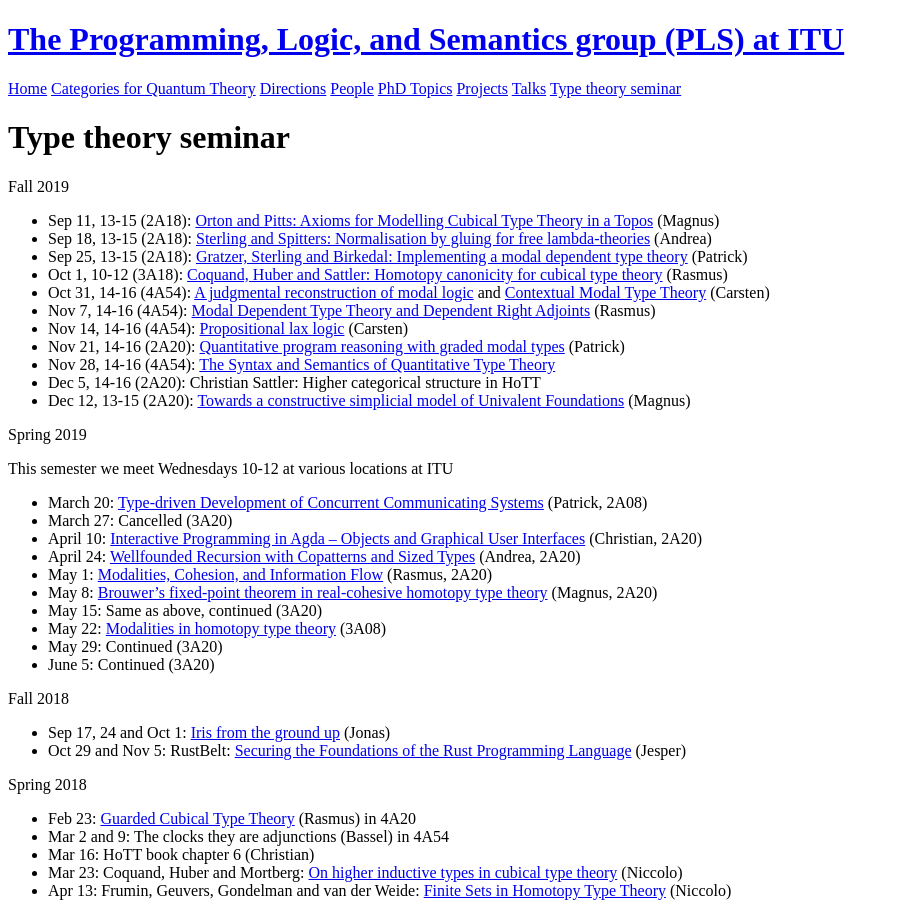
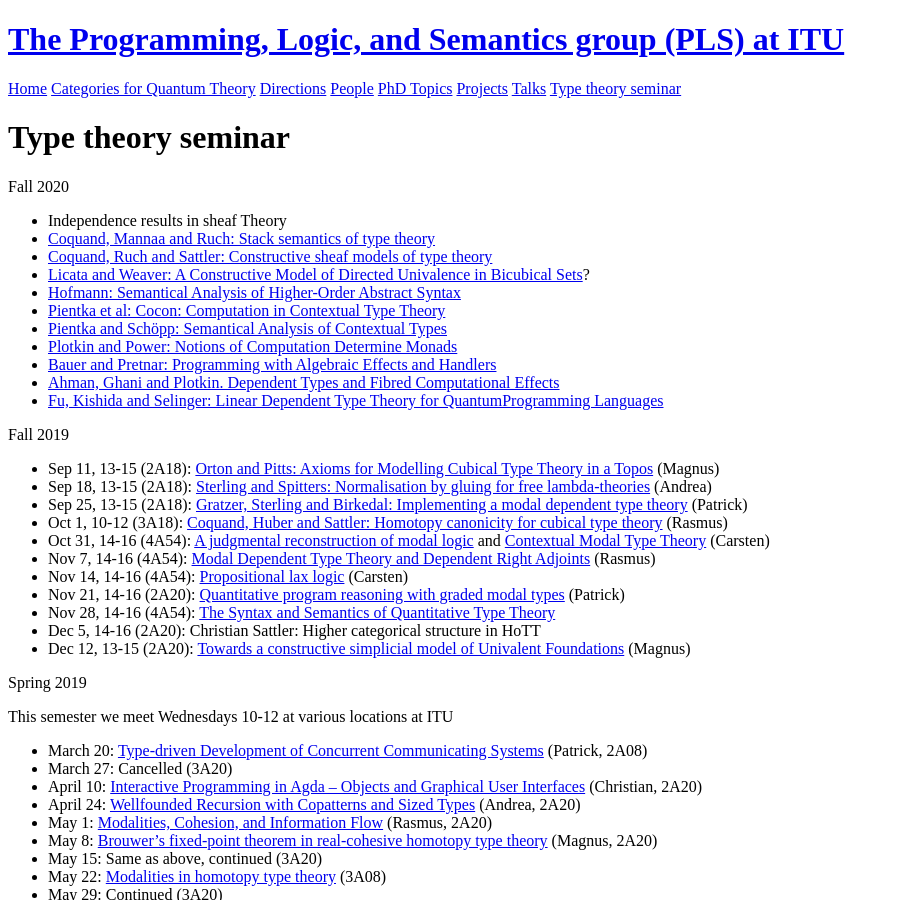
Before and after one commit to rmogelberg/pls.itu.dk, a Jekyll site: the page built from Type_theory_seminar.md, in a window 1280 px wide and 900 px high. Shown: the whole window, without its empty margins (0-900 px from the left). Built offline with Jekyll 4.4.1, drawn with Linux system fonts in a browser that asks for light colours.

Commit message:
TT seminar page updated

```diff
--- a/Type_theory_seminar.md
+++ b/Type_theory_seminar.md
@@ -2,6 +2,20 @@
 layout: page
 title: Type theory seminar
 ---
+Fall 2020
+
+- Independence results in sheaf Theory
+- [Coquand, Mannaa and Ruch: Stack semantics of type theory](https://arxiv.org/abs/1701.02571)
+- [Coquand, Ruch and Sattler: Constructive sheaf models of type theory](https://arxiv.org/abs/1912.10407)
+- [Licata and Weaver: A Constructive Model of Directed Univalence in Bicubical Sets](https://dl.acm.org/doi/abs/10.1145/3373718.3394794)?
+- [Hofmann: Semantical Analysis of Higher-Order Abstract Syntax](https://dl.acm.org/doi/10.5555/788021.788940)
+- [Pientka et al: Cocon: Computation in Contextual Type Theory](https://arxiv.org/pdf/1901.03378.pdf)
+- [Pientka and Schöpp: Semantical Analysis of Contextual Types](https://ulrichschoepp.de/Docs/sem_ctx.pdf)
+- [Plotkin and Power: Notions of Computation Determine Monads](http://homepages.inf.ed.ac.uk/gdp/publications/Comp_Eff_Monads.pdf)
+- [Bauer and Pretnar: Programming with Algebraic Effects and Handlers](http://math.andrej.com/wp-content/uploads/2012/03/eff.pdf)
+- [Ahman, Ghani and Plotkin. Dependent Types and Fibred Computational Effects](https://danel.ahman.ee/papers/fossacs16.pdf)
+- [Fu, Kishida and Selinger: Linear Dependent Type Theory for QuantumProgramming Languages](https://arxiv.org/pdf/2004.13472.pdf)
+
 Fall 2019
 
 - Sep 11, 13-15 (2A18): [Orton and Pitts: Axioms for Modelling Cubical Type Theory in a Topos](https://lmcs.episciences.org/5028/pdf) (Magnus)
```
